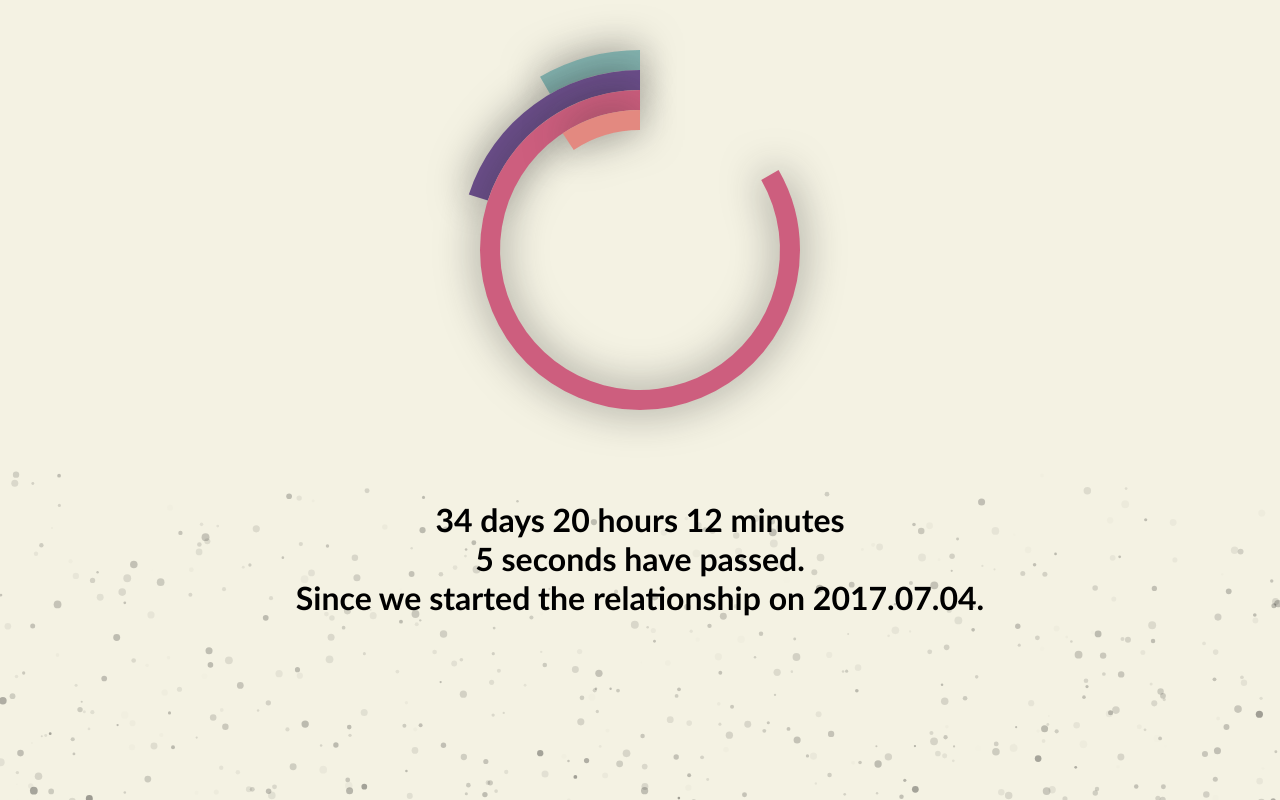
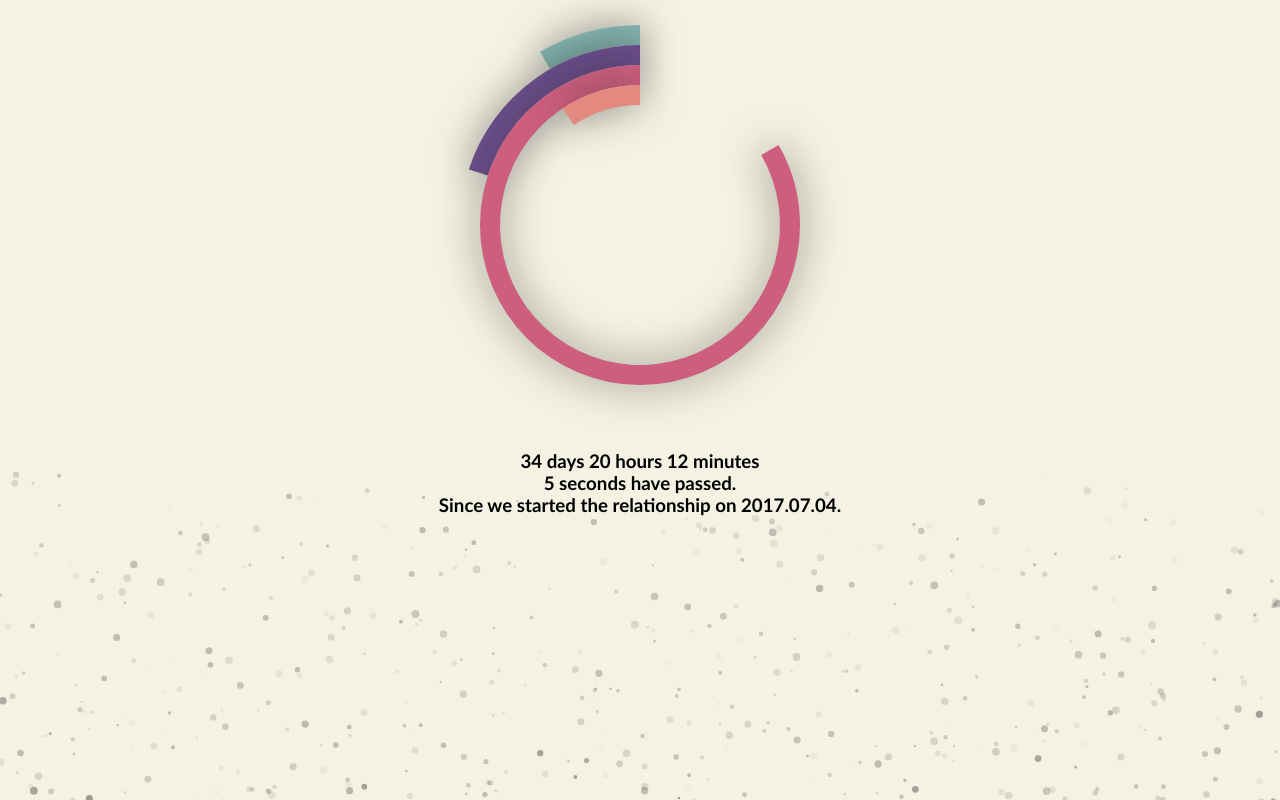
Before and after one commit to ForYouzi/YandM.site, a plain HTML site: page index.html in a window 1280 px wide. Drawn offline with nearby package versions, Linux system fonts and the light colour scheme.

Commit message:
css/style.css

```diff
--- a/css/style.css
+++ b/css/style.css
@@ -23,12 +23,12 @@ canvas {
 }
 
 .countup-panel {
-    width: 80%;
+    width: 60%;
     text-align: center;
 }
 
 .countup {
-    height: 500px;
+    height: 450px;
     text-align: center;
 }
 
--- a/index.html
+++ b/index.html
@@ -13,16 +13,16 @@
             <div id="background" class="background"> <canvas id="balloon" width="100%" height="100%"></canvas> </div>
             <div id="countup-panel">
                 <div id="countup" class="countup"></div>
-                <center><h1 id="title"></h1></center>
+                <center><h3 id="title"></h3></center>
             </div>
             <div id="words" class="words">
-                <h1>Since we started the relationship on 2017.07.04.</h1>
+                <h3>Since we started the relationship on 2017.07.04.</h3>
             </div>
         </div>
 
         <script src="js/echarts.min.js"></script>
         <script src="js/countup.js"></script>
         <script src="js/balloon.js"></script>
-        <script src="js/background.js"></script>
+        <!-- <script src="js/background.js"></script> -->
     </body>
 </html>
```
